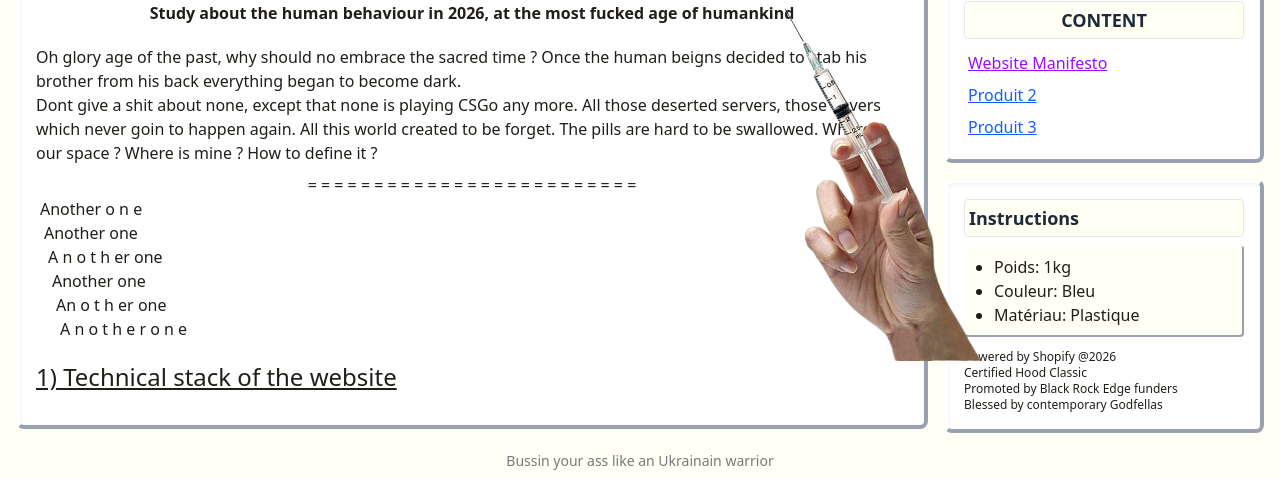
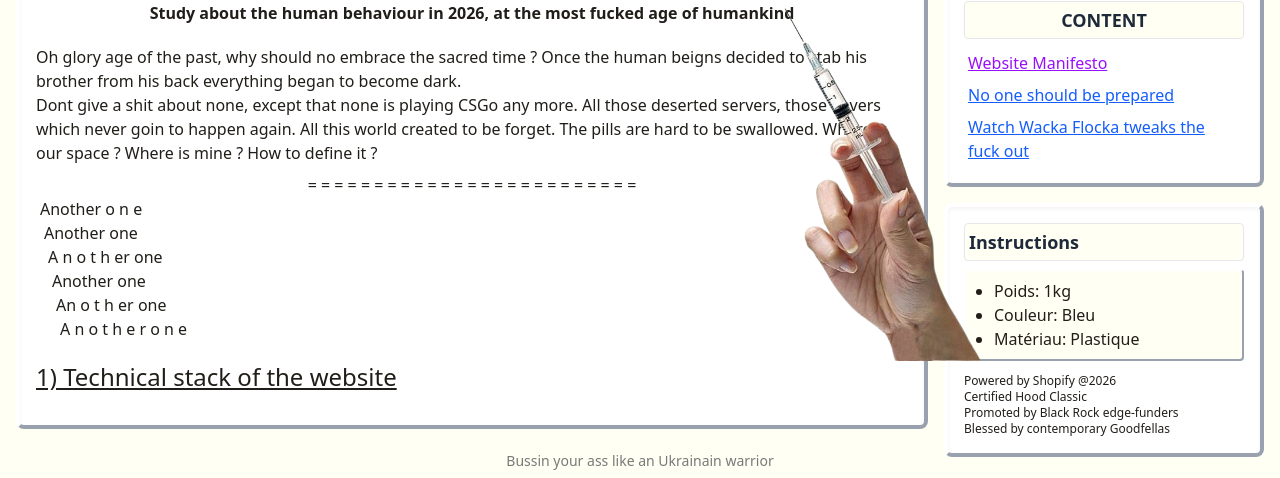
Before and after one commit to Cheuveux/falemrzzdotcom, a Next.js app: page / in a window 1280 px wide. Shown: the part 319-797 px from the top of the page. Built offline with nearby package versions, Linux system fonts and the light colour scheme; no server answers.

Commit message:
Various edit

```diff
--- a/components/RetroHomeLayout.tsx
+++ b/components/RetroHomeLayout.tsx
@@ -57,8 +57,8 @@ export default function RetroHomeLayout({ cards }: RetroHomeLayoutProps) {
 			<div className="mt-3">
 			  <p className='text-xs'> Powered by Shopify @2026</p>
 			  <p className='text-xs'> Certified Hood Classic</p>
-			  <p className='text-xs'> Promoted by Black Rock Edge funders</p>
-			  <p className='text-xs'> Blessed by contemporary Godfellas</p>
+			  <p className='text-xs'> Promoted by Black Rock edge-funders</p>
+			  <p className='text-xs'> Blessed by contemporary Goodfellas</p>
 			</div>
         </div>
       </div>
--- a/data/retroCards.tsx
+++ b/data/retroCards.tsx
@@ -2,6 +2,7 @@ import React from 'react';
 import { RetroCard } from '@/types/RetroCard';
 
 export const retroCards: RetroCard[] = [
+  // ARTICLE NUM 1
   {
     title: "Website Manifesto",
     content: (
@@ -29,13 +30,15 @@ export const retroCards: RetroCard[] = [
     ),
     techInfos: ["Poids: 1kg", "Couleur: Bleu", "Matériau: Plastique"],
   },
+  // ARTICLE NUM 2
   {
-    title: "Produit 2",
+    title: "No one should be prepared",
     content: <div>Contenu du produit 2</div>,
     techInfos: ["Poids: 2kg", "Couleur: Rouge", "Matériau: Métal"],
   },
+  // ARTICLE NUM 3
   {
-    title: "Produit 3",
+    title: "Watch Wacka Flocka tweaks the fuck out",
     content: <div>Contenu du produit 3</div>,
     techInfos: ["Poids: 500g", "Couleur: Vert", "Matériau: Bois"],
   },
```
